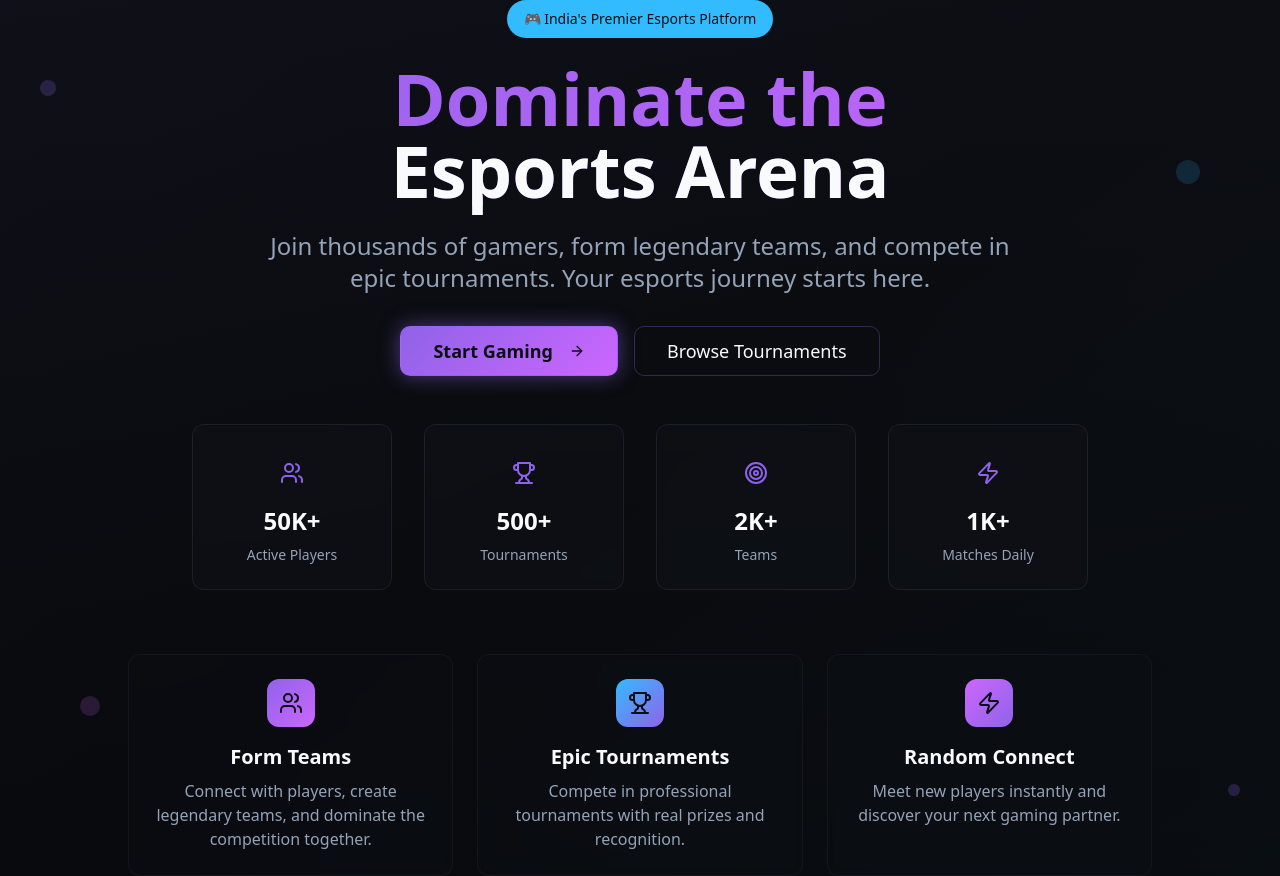
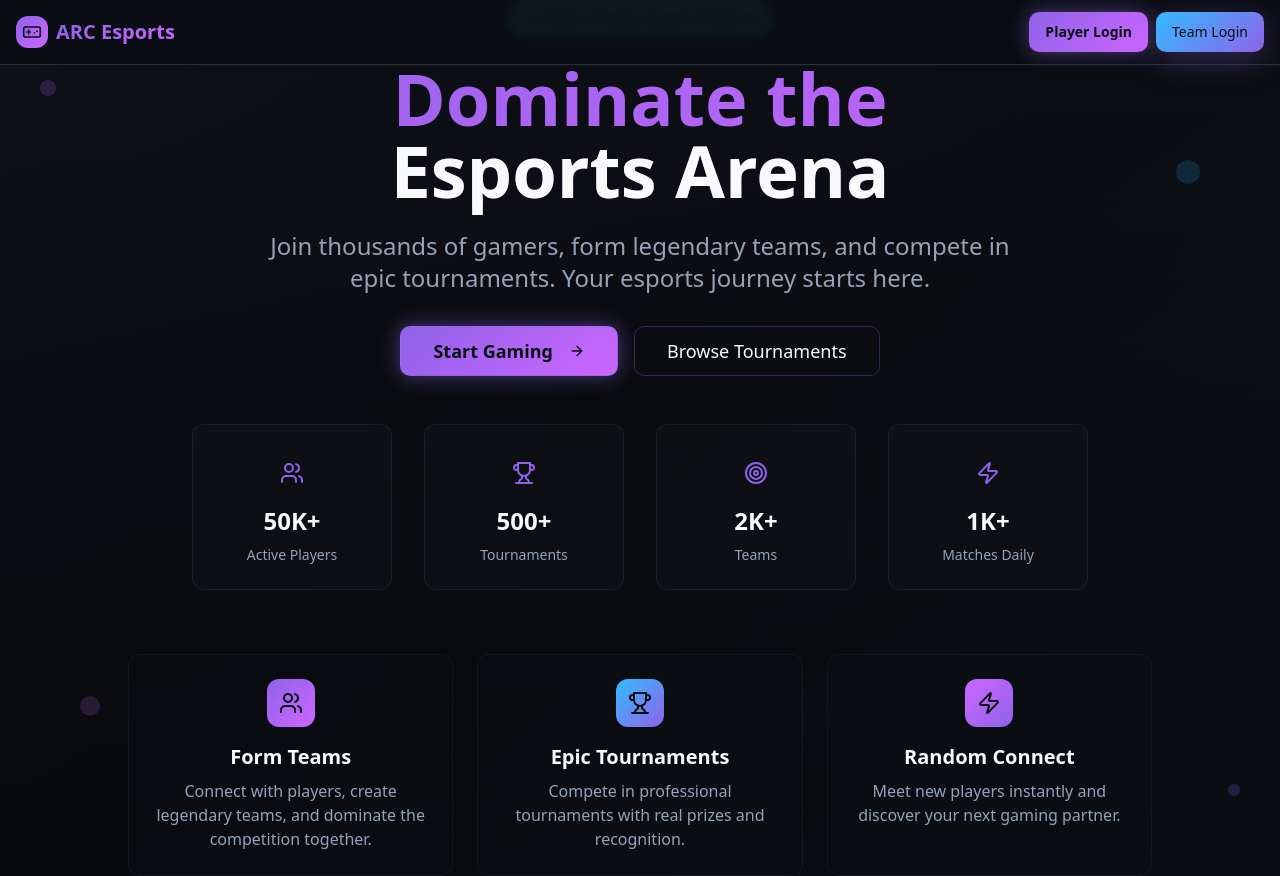
Before and after one commit to Adigit45/arc-esports-nexus, a React (Vite) app: page / in a window 1280 px wide. Built offline with nearby package versions, Linux system fonts and the light colour scheme.

Commit message:
Refactor navigation bar
Remove tournament and team buttons, add login buttons, and add logo.

```diff
--- a/src/components/Navigation.tsx
+++ b/src/components/Navigation.tsx
@@ -52,10 +52,7 @@ const Navigation = () => {
         { name: "Teams", href: "/teams", icon: Users },
       ];
     }
-    return [
-      { name: "Tournaments", href: "/tournaments", icon: Trophy },
-      { name: "Teams", href: "/teams", icon: Users },
-    ];
+    return [];
   };
 
   const navItems = getNavItems();
--- a/src/pages/Index.tsx
+++ b/src/pages/Index.tsx
@@ -1,13 +1,10 @@
 import Navigation from "@/components/Navigation";
 import HeroSection from "@/components/HeroSection";
-import { useAuth } from "@/contexts/AuthContext";
 
 const Index = () => {
-  const { isLoggedIn } = useAuth();
-
   return (
     <div className="min-h-screen bg-gradient-bg">
-      {isLoggedIn && <Navigation />}
+      <Navigation />
       <HeroSection />
     </div>
   );
```
